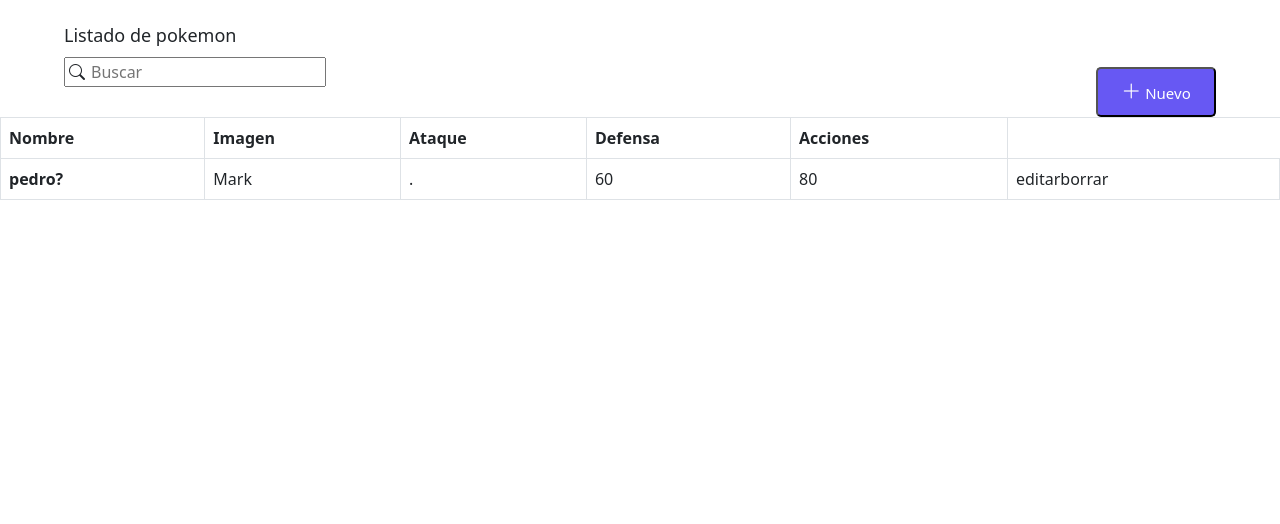
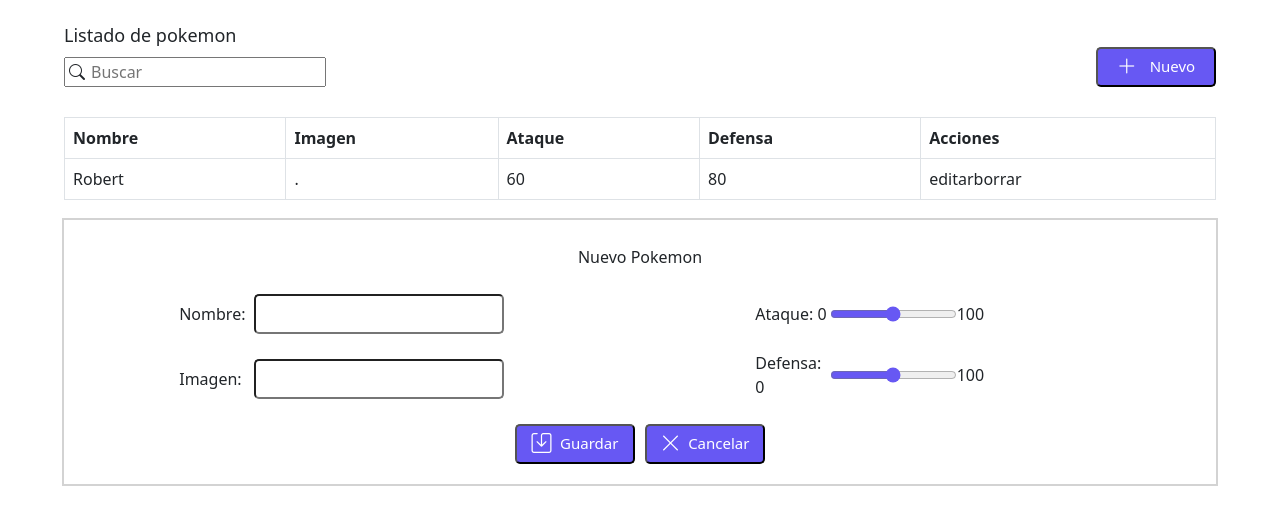
Before and after one commit to Peererxon/devsu-CRUD-pokemons, a React (Create React App) app: page / in a window 1280 px wide. Shown: the top 524 px of the page. Built offline with nearby package versions, Linux system fonts and the light colour scheme.

Commit message:
WIP: maquetando formulario para cargar pokemon
- Creando lista dinamica para tablas
- Dando estilos al formulario pasando estilos globales a carpeta global

```diff
--- a/src/App.scss
+++ b/src/App.scss
@@ -1,3 +1,8 @@
 $primary: #6758f3;
 @import "bootstrap/scss/bootstrap.scss";
 @import "bootstrap-icons/font/bootstrap-icons.scss";
+@import "./global/styles/buttons";
+.App {
+  width: 90%;
+  margin: auto;
+}
--- /dev/null
+++ b/src/global/styles/_buttons.scss
@@ -0,0 +1,18 @@
+.button {
+  color: white;
+  height: 40px;
+  align-self: flex-end;
+  border-radius: 5px;
+  width: 120px;
+  font-size: 15px;
+  display: inline-flex;
+  justify-content: space-evenly;
+  align-items: center;
+  i {
+    font-size: 20px;
+  }
+
+  &--primary {
+    background-color: $primary;
+  }
+}
--- /dev/null
+++ b/src/listPokemon/components/PokemonForm.tsx
@@ -0,0 +1,82 @@
+import "./styles/PokemonForm.scss";
+export const PokemonForm = () => {
+  return (
+    <div className="pokeForm">
+      <span className="pokeForm__title">Nuevo Pokemon</span>
+
+      <div className="inputs">
+        <div className="pokeinput">
+          <label className="pokeinput__label" htmlFor="nombre">
+            Nombre:
+          </label>
+          <input
+            className="pokeinput__input"
+            type="text"
+            id="nombre"
+            name="nombre"
+          />
+        </div>
+
+        <div className="pokeinput">
+          <label className="pokeinput__label" htmlFor="img">
+            Imagen:
+          </label>
+          <input
+            className="pokeinput__input"
+            type="text"
+            id="img"
+            name="imagen"
+          />
+        </div>
+      </div>
+
+      <div className="inputs">
+        <div className="pokeinput controls">
+          <label htmlFor="atq" className="pokeinput__label">
+            Ataque: <span>0</span>
+          </label>
+          <input
+            className="pokeinput__range"
+            type="range"
+            id="atq"
+            name="ataque"
+            min="0"
+            max="100"
+          />
+          <label className="pokeinput__label" htmlFor="atq">
+            100
+          </label>
+        </div>
+
+        <div className="pokeinput controls">
+          <label htmlFor="def" className="pokeinput__label">
+            Defensa: <span>0</span>
+          </label>
+          <input
+            className="pokeinput__range"
+            type="range"
+            id="def"
+            name="defensa"
+            min="0"
+            max="100"
+          />
+          <label className="pokeinput__label" htmlFor="def">
+            100
+          </label>
+        </div>
+      </div>
+
+      <div className="buttons">
+        <button className="button button--primary">
+          <i className="bi bi-save"></i>
+          Guardar
+        </button>
+
+        <button className="button button--primary">
+          <i className="bi bi-x-lg"></i>
+          Cancelar
+        </button>
+      </div>
+    </div>
+  );
+};
--- a/src/listPokemon/containers/PokemonList.tsx
+++ b/src/listPokemon/components/PokemonList.tsx
@@ -12,12 +12,12 @@ export const PokemonList = () => {
       </thead>
       <tbody contentEditable={"true"}>
         <tr>
-          <th scope="row">pedro?</th>
-          <td>Mark</td>
+          <td>Robert</td>
+          <td>.</td>
           <td>
-            <img src="" alt="" />.
+            <img src="" alt="" />
+            60
           </td>
-          <td>60</td>
           <td>80</td>
           <td colSpan={2} contentEditable={"false"}>
             <span>
--- /dev/null
+++ b/src/listPokemon/components/styles/PokemonForm.scss
@@ -0,0 +1,59 @@
+.pokeForm {
+  margin-top: 20px;
+  outline: 2px solid lightgray;
+  padding-bottom: 20px;
+  &__title {
+    display: inline-block;
+    width: 100%;
+    text-align: center;
+    margin: 25px 0 25px 0;
+  }
+}
+
+.pokeinput__input {
+  &:focus,
+  :focus-within {
+    outline: 1.5px solid red;
+    border: 1.5px solid red;
+  }
+}
+
+.inputs {
+  display: inline-flex;
+  flex-direction: column;
+  align-items: center;
+  width: 50%;
+}
+
+.pokeinput {
+  width: 60%;
+  margin-bottom: 25px;
+  &__label {
+    width: 75px;
+  }
+  &__input {
+    height: 40px;
+    max-width: 250px;
+    border-radius: 5px;
+    width: calc(100% - 75px);
+  }
+
+  &__range {
+    accent-color: var(--bs-primary);
+    width: calc(80% - 150px);
+  }
+}
+
+.controls {
+  display: flex;
+  align-items: center;
+}
+
+.buttons {
+  display: flex;
+  justify-content: center;
+}
+
+.button:nth-child(1) {
+  margin-right: 10px;
+}
--- a/src/listPokemon/containers/PokemonApp.tsx
+++ b/src/listPokemon/containers/PokemonApp.tsx
@@ -1,4 +1,5 @@
-import { PokemonList } from "./PokemonList";
+import { PokemonForm } from "../components/PokemonForm";
+import { PokemonList } from "../components/PokemonList";
 import "./styles/PokemonApp.scss";
 export const PokemonApp = () => {
   return (
@@ -11,11 +12,13 @@ export const PokemonApp = () => {
             <input type="search" placeholder="Buscar" />
           </div>
         </div>
-        <button type="button" className="search__button">
-          <i className="bi bi-plus-lg"></i> Nuevo
+        <button type="button" className="button button--primary">
+          <i className="bi bi-plus-lg"></i>
+          Nuevo
         </button>
       </div>
       <PokemonList />
+      <PokemonForm />
     </>
   );
 };
--- a/src/listPokemon/containers/styles/PokemonApp.scss
+++ b/src/listPokemon/containers/styles/PokemonApp.scss
@@ -1,11 +1,9 @@
 @import "../../../App.scss";
 .search {
-  width: 90%;
-  margin: auto;
   display: flex;
   justify-content: space-between;
   margin-top: 25px;
-
+  margin-bottom: 30px;
   &__title {
     font-size: 18px;
     margin-bottom: 10px;
@@ -13,7 +11,6 @@
 
   &__input {
     position: relative;
-    margin-bottom: 30px;
     i {
       position: absolute;
       left: 5px;
@@ -23,17 +20,4 @@
       padding-left: 25px;
     }
   }
-
-  &__button {
-    color: white;
-    height: 50px;
-    align-self: flex-end;
-    background-color: $primary;
-    border-radius: 5px;
-    width: 120px;
-    font-size: 15px;
-    i {
-      font-size: 20px;
-    }
-  }
 }
```
